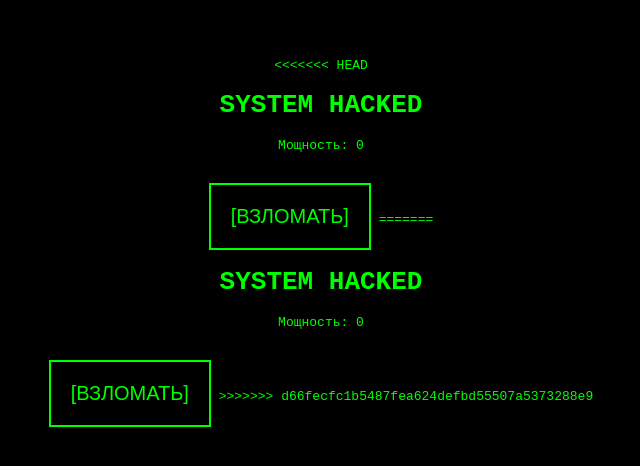
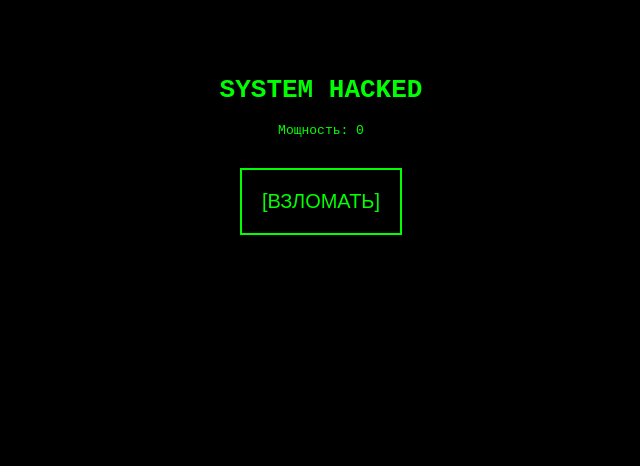
Before and after one commit to 1nlore/hack-game, a website: page index.html in a window 1280 px wide. Shown: the whole page, without its empty margins (319-959 px from the left). Drawn offline with Linux system fonts and the light colour scheme.

Commit message:
fix: remove git conflict markers

```diff
--- a/index.html
+++ b/index.html
@@ -1,4 +1,3 @@
-<<<<<<< HEAD
 <!DOCTYPE html>
 <html lang="ru">
 <head>
@@ -37,33 +36,4 @@
         }
     </script>
 </body>
-=======
-<!DOCTYPE html>
-<html>
-<head>
-    <style>
-        body { background: #000; color: #0f0; font-family: monospace; text-align: center; padding-top: 50px; }
-        #hack-btn { background: #000; border: 2px solid #0f0; color: #0f0; padding: 20px; font-size: 20px; cursor: pointer; }
-    </style>
-</head>
-<body>
-    <h1>SYSTEM HACKED</h1>
-    <div id="power">Мощность: 0</div>
-    <br><br>
-    <button id="hack-btn" onclick="hack()">[ВЗЛОМАТЬ]</button>
-
-    <script>
-        let power = 0;
-        async function hack() {
-            const res = await fetch('http://localhost:3000/api/hack', {
-                method: 'POST',
-                headers: {'Content-Type': 'application/json'},
-                body: JSON.stringify({ userId: 'user1' }) // В будущем будет ID из Telegram
-            });
-            const data = await res.json();
-            document.getElementById('power').innerText = "Мощность: " + data.power;
-        }
-    </script>
-</body>
->>>>>>> d66fecfc1b5487fea624defbd55507a5373288e9
 </html>
```
